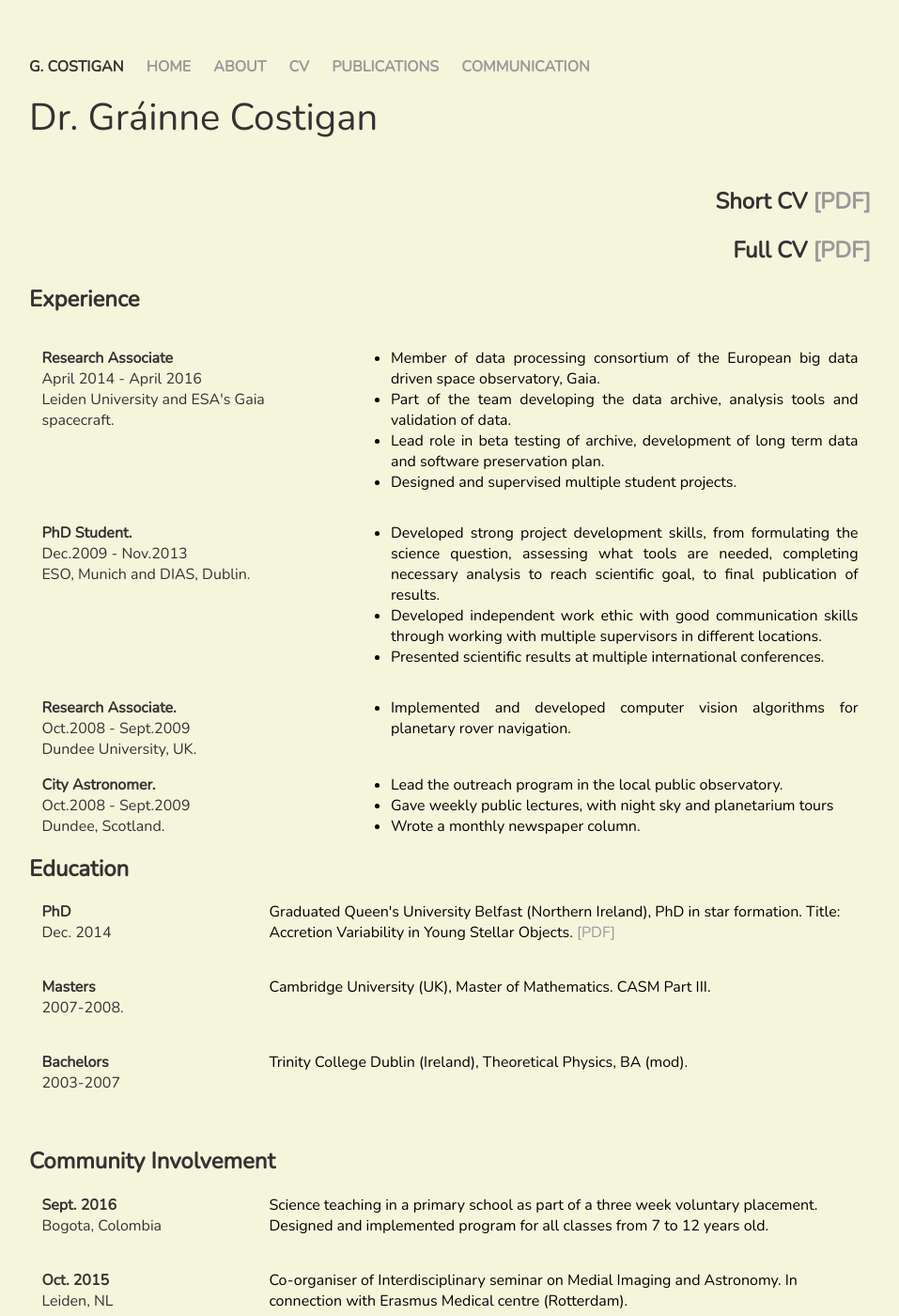
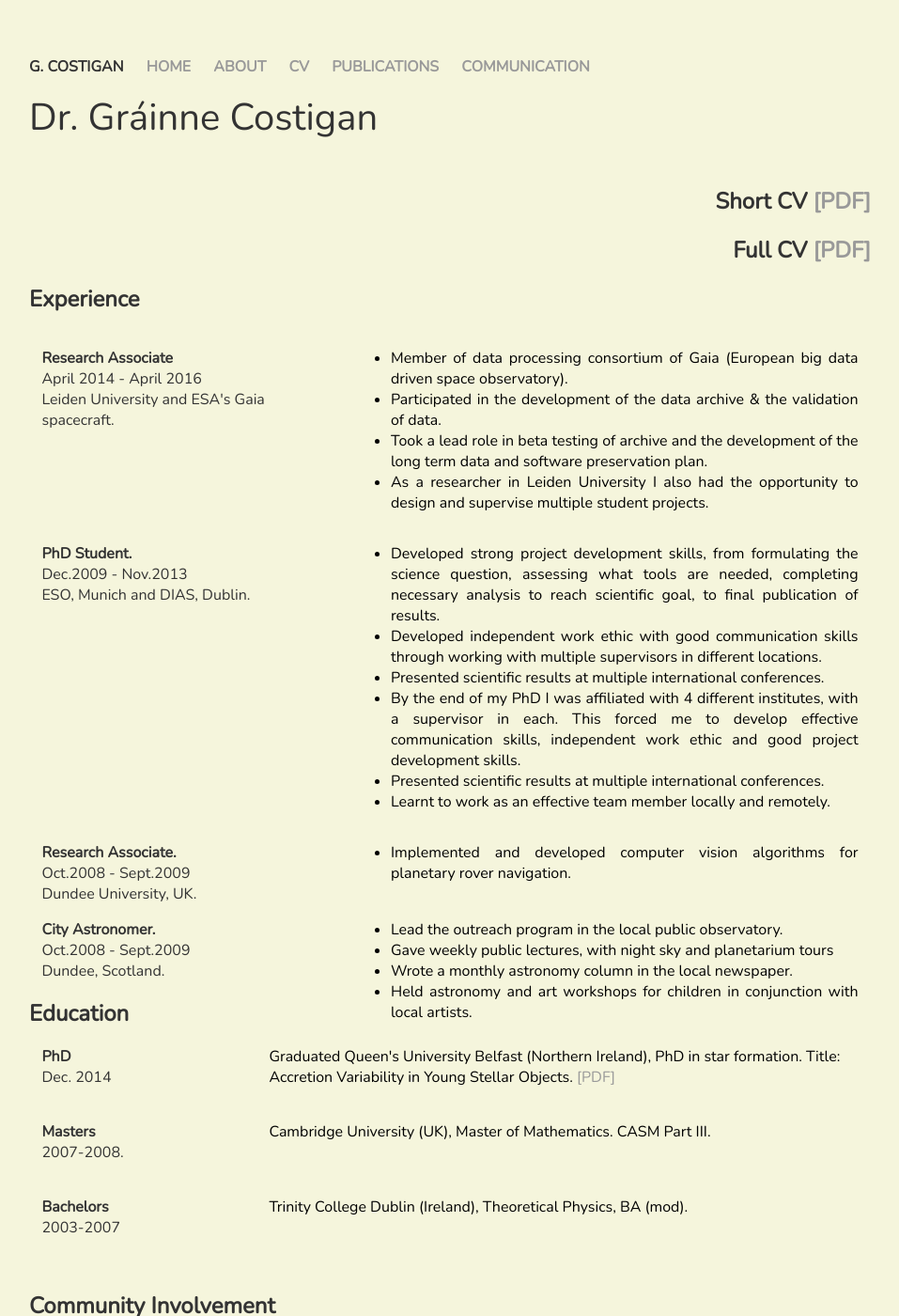
Before and after one commit to twotonnetess/twotonnetess.github.io, a Jekyll site: the page built from cv/index.html, in a window 1280 px wide and 1400 px high. Shown: the whole window at 94% size, without its empty margins (161-1118 px from the left). Built offline with Jekyll 4.4.1, drawn with Linux system fonts in a browser that asks for light colours; some of the changed text lies outside the part shown.

Commit message:
Adjustment to online CV

```diff
--- a/cv/index.html
+++ b/cv/index.html
@@ -21,10 +21,10 @@ title: CV G. Costigan
 		</position>
 	<position_details>
 	<ul>
-		<li> Member of data processing consortium of the European big data driven space observatory, Gaia. </li>
-		<li> Part of the team developing the data archive,  analysis tools and validation of data.</li>
-		<li> Lead role in beta testing of archive, development of long term data and software preservation plan. </li>
-		<li> Designed and supervised multiple student projects. </li>
+                <li> Member of data processing consortium of Gaia (European big data driven space observatory). </li>
+                <li> Participated in the development of the data archive & the validation of data. </li>
+                <li> Took a lead role in beta testing of archive and the development of the long term data and software preservation plan. </li>
+                <li> As a researcher in Leiden University I also had the opportunity to design and supervise multiple student projects. </li>
 	</ul>
 	</position_details>
 </div>
@@ -39,6 +39,9 @@ title: CV G. Costigan
 		<li>Developed independent work ethic with good communication skills through working with
   multiple supervisors in different locations.</li>
 		<li>Presented scientific results at multiple international conferences.</li>
+                <li>By the end of my PhD I was affiliated with 4 different institutes, with a supervisor in each. This forced me to develop effective communication skills, independent work ethic and good project development skills.</li>
+                <li>Presented scientific results at multiple international conferences.</li>
+                <li> Learnt to work as an effective team member locally and remotely.    </li>
 	</ul>
 	</position_details>
 </div>
@@ -65,7 +68,8 @@ title: CV G. Costigan
 	<ul>
 		<li> Lead the outreach program in the local public observatory.  </li>
 		<li> Gave weekly public lectures, with night sky and planetarium tours </li>
-		<li> Wrote a monthly newspaper column.</li>
+		<li> Wrote a monthly astronomy column in the local newspaper.</li>
+                <li> Held astronomy and art workshops for children in conjunction with local artists.</li>
 	</ul>
 	</position_details>
 </div>
```
Also changed, not shown: other parts of cv/index.html (+1 -0 lines).
